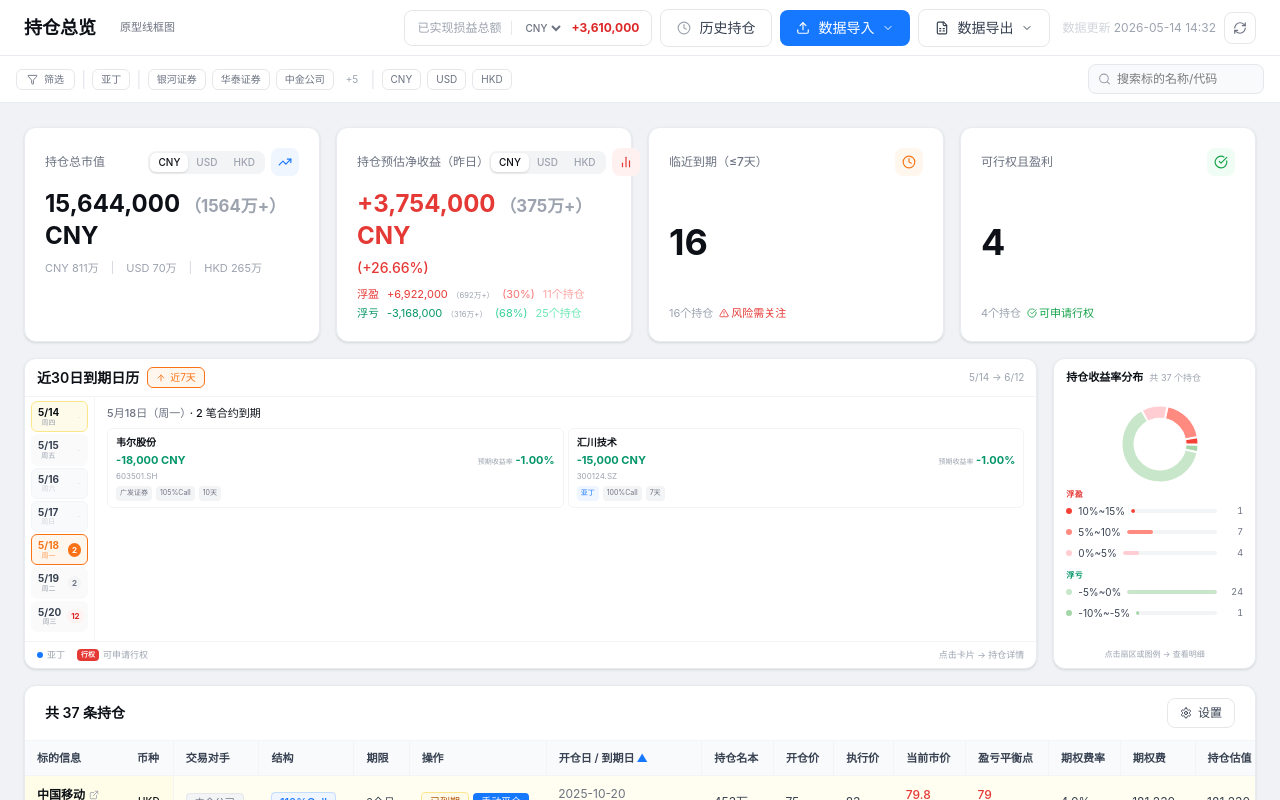
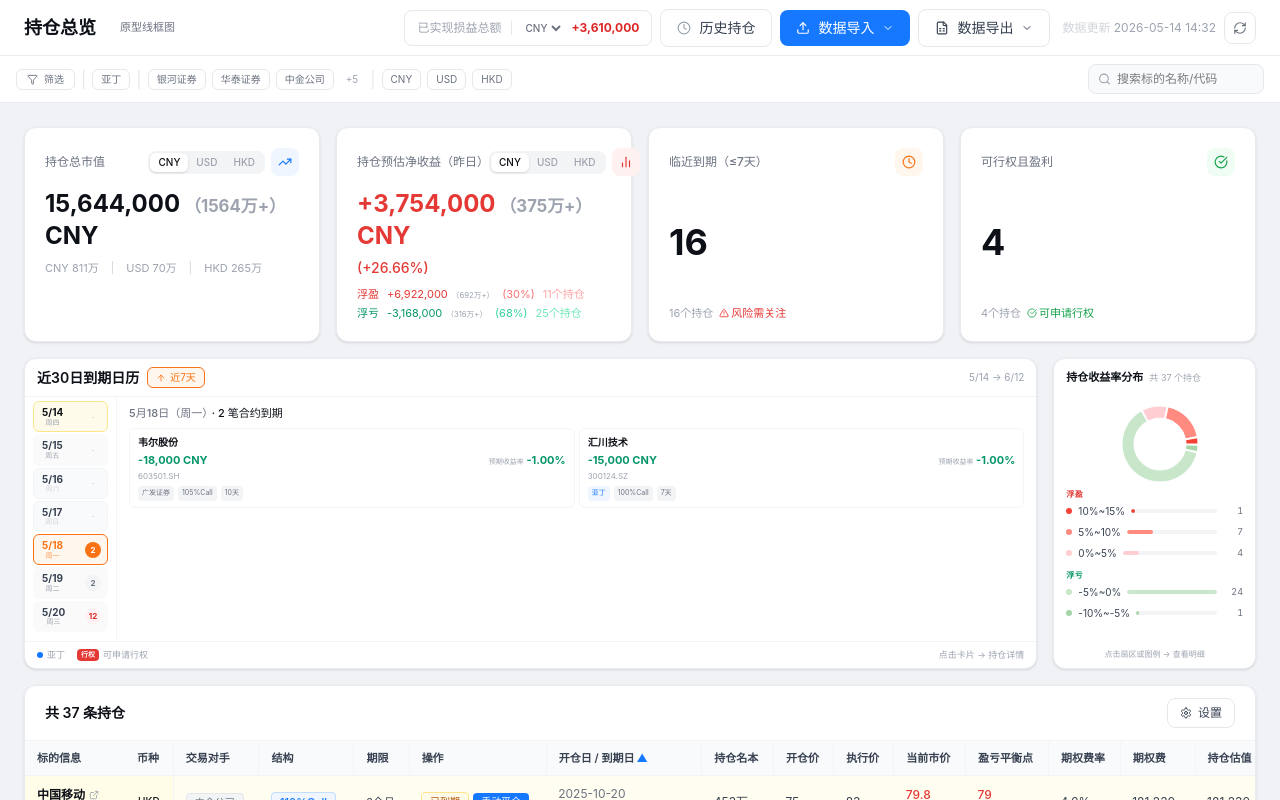
Before and after one commit to gsardine1-lab/aden-pd, a React (Vite) app: page / in a window 1280 px wide. Built offline with nearby package versions, Linux system fonts and the light colour scheme.

Commit message:
到期日历日期栏宽度优化：侧边栏加宽至92px，数字徽章改为正圆居中
修复两位数到期数溢出边框的问题，日期按钮改用 justify-between
布局，数字徽章统一为 16x16 正圆。

```diff
--- a/src/app/components/ExpiryCalendar.tsx
+++ b/src/app/components/ExpiryCalendar.tsx
@@ -103,13 +103,13 @@ export function ExpiryCalendar({ wireframe = false, positions }: ExpiryCalendarP
           </div>
         </div>
         <div className="flex gap-2 flex-1 min-h-0">
-          <div className="w-[70px] flex-shrink-0 flex flex-col gap-0.5 overflow-y-auto">
+          <div className="w-[92px] flex-shrink-0 flex flex-col gap-0.5 overflow-y-auto">
             {[0,1,2,3,4,5,6,7,8].map(i => {
               const d = new Date('2026-05-14');
               d.setDate(d.getDate() + i);
               const sel = i === 6;
               return (
-                <div key={i} className={`rounded-md border px-1.5 py-1 flex items-center gap-1.5 flex-shrink-0 ${sel ? 'border-[#999999] bg-[#E8E8E8]' : 'border-[#D8D8D8]'}`}>
+                <div key={i} className={`rounded-md border px-2 py-1 flex items-center gap-1.5 flex-shrink-0 ${sel ? 'border-[#999999] bg-[#E8E8E8]' : 'border-[#D8D8D8]'}`}>
                   <div>
                     <div className="text-[9px] font-semibold text-[#666666] leading-tight">{d.getMonth()+1}/{d.getDate()}</div>
                     <div className="text-[7px] text-[#AAAAAA] leading-tight">{['日','一','二','三','四','五','六'][d.getDay()]}</div>
@@ -176,7 +176,7 @@ export function ExpiryCalendar({ wireframe = false, positions }: ExpiryCalendarP
       {/* 主体 */}
       <div className="flex-1 flex gap-0 min-h-0">
         {/* 左侧滚动日期栏 */}
-        <div ref={scrollRef} className="w-[70px] flex-shrink-0 flex flex-col gap-0.5 px-1.5 pt-1 pb-1.5 border-r border-[#F3F4F6] overflow-y-auto max-h-[244px]">
+        <div ref={scrollRef} className="w-[92px] flex-shrink-0 flex flex-col gap-0.5 px-2 pt-1 pb-1.5 border-r border-[#F3F4F6] overflow-y-auto overflow-x-hidden max-h-[244px]">
           {allDays.map((day, idx) => {
             const count = day.positions.length;
             const isSel = idx === selectedIdx;
@@ -185,7 +185,7 @@ export function ExpiryCalendar({ wireframe = false, positions }: ExpiryCalendarP
               <button
                 key={day.dateStr}
                 onClick={() => setSelectedIdx(idx)}
-                className={`flex-shrink-0 w-full rounded-md border px-1.5 py-1 flex items-center gap-1.5 transition-colors ${
+                className={`w-full rounded-md border pl-2 pr-1.5 py-1 flex items-center justify-between transition-colors ${
                   isSel
                     ? 'border-[#F97316] bg-[#FFF7ED]'
                     : day.isToday
@@ -206,13 +206,13 @@ export function ExpiryCalendar({ wireframe = false, positions }: ExpiryCalendarP
                   </div>
                 </div>
                 {count > 0 ? (
-                  <span className={`ml-auto text-[8px] px-1 py-px rounded-full font-bold flex-shrink-0 ${
+                  <span className={`size-[16px] inline-flex items-center justify-center text-[8px] rounded-full font-bold flex-shrink-0 ${
                     isSel ? 'bg-[#F97316] text-white'
                     : count >= 3 ? 'bg-[#FEF2F2] text-[#DC2626]'
                     : 'bg-[#F3F4F6] text-[#6B7280]'
                   }`}>{count}</span>
                 ) : (
-                  <span className="ml-auto text-[8px] text-[#E5E7EB] flex-shrink-0">-</span>
+                  <span className="size-[16px] inline-flex items-center justify-center text-[8px] text-[#D1D5DB] flex-shrink-0">-</span>
                 )}
               </button>
             );
--- a/src/app/components/WireframePage.tsx
+++ b/src/app/components/WireframePage.tsx
@@ -108,13 +108,13 @@ export function WireframePage() {
                 <span className="text-[8px] text-[#999]">5/14 → 6/13</span>
               </div>
               <div className="flex gap-2">
-                <div className="w-[70px] flex-shrink-0 flex flex-col gap-0.5 max-h-[244px] overflow-y-auto px-1.5 py-1">
+                <div className="w-[84px] flex-shrink-0 flex flex-col gap-0.5 max-h-[244px] overflow-y-auto px-2 py-1">
                   {[0,1,2,3,4,5,6,7,8,9].map(i => {
                     const d = new Date('2026-05-14');
                     d.setDate(d.getDate() + i);
                     const sel = i === 6;
                     return (
-                      <div key={i} className={`rounded-md border px-1.5 py-1 flex items-center gap-1.5 flex-shrink-0 ${sel ? 'border-[#999] bg-[#E8E8E8]' : i <= 6 ? 'border-[#DDD] bg-[#F8F8F8]' : 'border-[#E0E0E0]'}`}>
+                      <div key={i} className={`rounded-md border px-2 py-1 flex items-center gap-1.5 flex-shrink-0 ${sel ? 'border-[#999] bg-[#E8E8E8]' : i <= 6 ? 'border-[#DDD] bg-[#F8F8F8]' : 'border-[#E0E0E0]'}`}>
                         <div>
                           <div className="text-[9px] font-semibold text-[#666] leading-tight">{d.getMonth()+1}/{d.getDate()}</div>
                           <div className="text-[7px] text-[#AAA] leading-tight">{['日','一','二','三','四','五','六'][d.getDay()]}</div>
```
